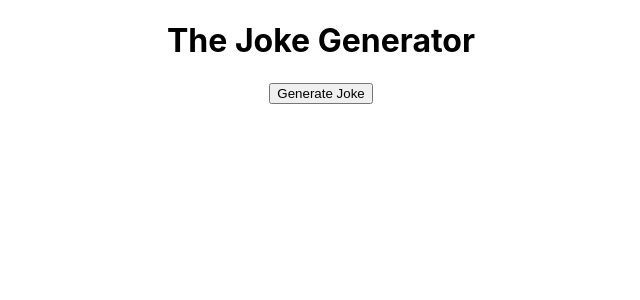
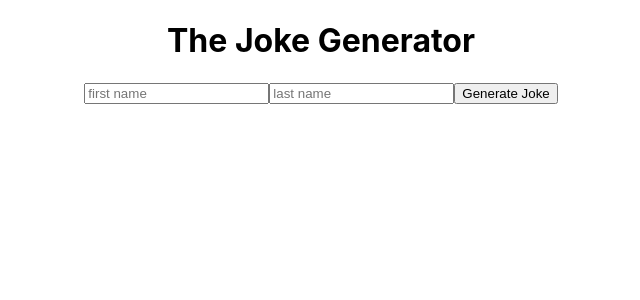
Before and after one commit to klaryon/joke-generator-app, a React (Create React App) app: page / in a window 1280 px wide. Shown: the top 300 px of the page, without its empty margins (319-959 px from the left). Built offline with nearby package versions, Linux system fonts and the light colour scheme; no server answers.

Commit message:
useState input onChange

```diff
--- a/src/App.js
+++ b/src/App.js
@@ -1,8 +1,12 @@
+import { useState } from "react";
 import "./App.css";
 import useRandomJoke from "./useRandomJoke";
 
 function App() {
   const joke = useRandomJoke("Klary", "On");
+
+  const [firstName, setFirstName] = useState("");
+  const [lastName, setLastName] = useState("");
 
   // Custom Hook
   // const joke = useRandomJoke('Klary', 'On');
@@ -12,7 +16,19 @@
       <center>
         <h1>The Joke Generator</h1>
         <h2>{joke}</h2>
-        <button>Generate Joke</button>
+        <form>
+          <input
+            placeholder="first name"
+            value={firstName}
+            onChange={(e) => setFirstName(e.target.value)}
+          />
+          <input
+            placeholder="last name"
+            value={lastName}
+            onChange={(e) => setLastName(e.target.value)}
+          />
+          <button>Generate Joke</button>
+        </form>
       </center>
     </div>
   );
```
